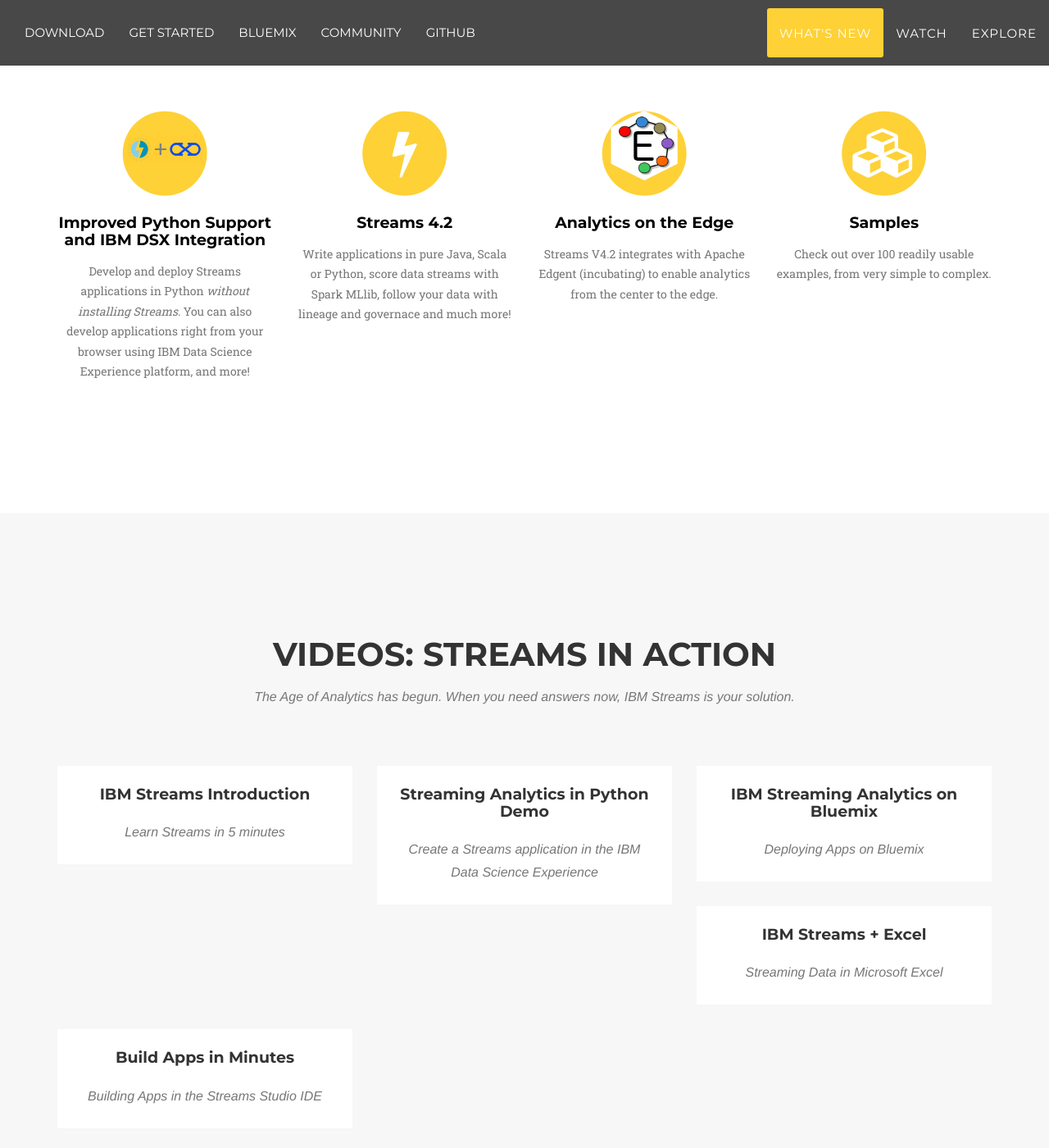
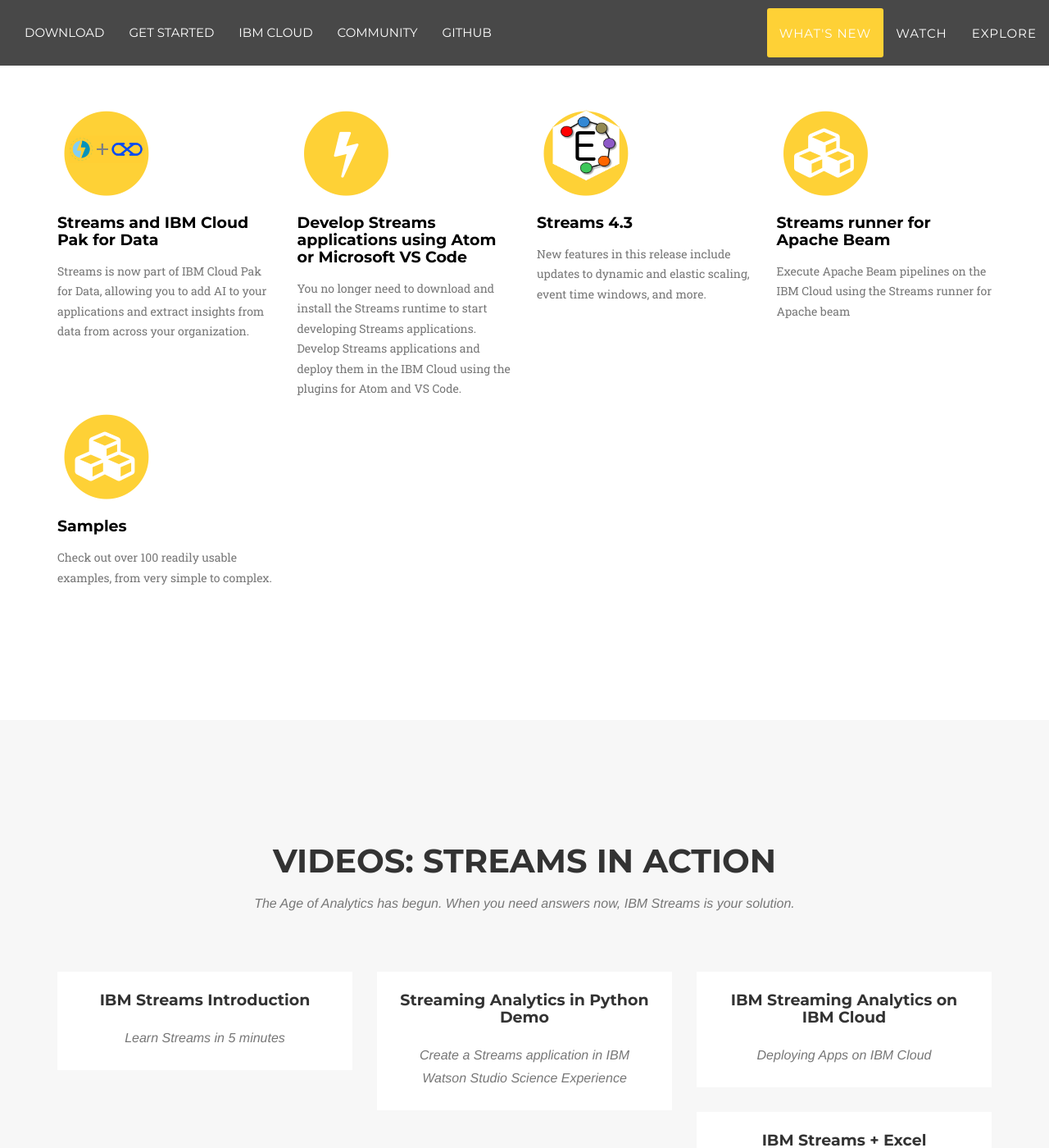
Before and after one commit to IBMStreams/IBMStreams.github.io, a Jekyll site: the page built from _posts/2014-07-14-project-3.markdown, in a window 1280 px wide and 1400 px high, scrolled down 817 px. Shown: the whole window at 82% size. Built offline with Jekyll 4.4.1, drawn with Linux system fonts in a browser that asks for light colours; nearby versions of some CDN libraries; some web fonts are replaced.

Commit message:
removed references to bluemix and data science experience to updated names

```diff
--- a/_includes/cloud.html
+++ b/_includes/cloud.html
@@ -14,11 +14,11 @@
                         <h2>Cloud</h2>
                         <hr class="star-primary">
                             <div class="resiliencyText">
-                                <h3>Streaming Analytics Service in IBM Bluemix&trade;</h3>
+                                <h3>Streaming Analytics Service in IBM Cloud</h3>
                                 <div >&nbsp;</div>
                                 <a href="https://developer.ibm.com/streamsdev/docs/streaming-analytics-now-available-bluemix/"><img src="../img/explore/catalog.jpg" id="cloudImg"></a>
-                                <p>Running and scaling real-time analytics just got easier with the introduction of IBM's Streaming Analytics <a href="https://www.ng.bluemix.net/docs/services/StreamingAnalytics/index.html">Bluemix</a> service. Simply develop your applications locally using IBM Streams and then deploy those applications in the cloud using IBM's Streaming Analytics service. <a href=" https://developer.ibm.com/streamsdev/docs/streaming-analytics-now-available-bluemix/">Sign up</a> to get 120 free node hours per month and use our <a href=" https://developer.ibm.com/streamsdev/docs/roadmap-for-streaming-analytics-service-on-bluemix/">Streaming Analytics roadmap</a> to get in the cloud fast.</p>
-                                <h3>Geospatial Analytics service in IBM Bluemix&trade;</h3>
+                                <p>Running and scaling real-time analytics just got easier with the introduction of IBM's Streaming Analytics <a href="https://cloud.ibm.com/docs/services/StreamingAnalytics?topic=StreamingAnalytics-gettingstarted">IBM Cloud</a> service. Simply develop your applications locally using IBM Streams and then deploy those applications in the cloud using IBM's Streaming Analytics service. <a href=" https://developer.ibm.com/streamsdev/docs/streaming-analytics-now-available-bluemix/">Sign up</a> to get 120 free node hours per month and use our <a href=" https://developer.ibm.com/streamsdev/docs/roadmap-for-streaming-analytics-service-on-bluemix/">Streaming Analytics roadmap</a> to get in the cloud fast.</p>
+                                <h3>Geospatial Analytics service in IBM Cloud</h3>
                                 <div >&nbsp;</div>
                                 <img src="../img/explore/cloudScreen.jpg" id="cloudImg">
                                 <p>The Internet of Things already connects billions of devices, with forecasts predicting steep growth rates in the coming years. Many of these devices, such as smartphones and connected vehicles, are mobile. Awareness of the location of on-the-move devices opens up exciting new application opportunities. Support for these new applications requires highly scalable services that can analyze high volumes of data in real time. <a href="https://www.ng.bluemix.net/docs/#services/geospatial/index.html">Get started on the cloud fast and for free here</a>.</p>
--- a/_includes/header.html
+++ b/_includes/header.html
@@ -13,7 +13,7 @@
                 <!--<a class="navbar-brand page-scroll navbar-secondary" href="#page-top">Home</a> -->
                 <a class="navbar-brand navbar-secondary" href="http://www.ibm.com/analytics/us/en/technology/stream-computing/">Download</a>
                 <a class="navbar-brand navbar-secondary" href="http://ibmstreams.github.io/streamsx.documentation/docs/4.3/qse-getting-started/">Get Started</a>
-                <a class="navbar-brand navbar-secondary" href="https://www.ng.bluemix.net/docs/services/StreamingAnalytics/index.html">Bluemix</a>
+                <a class="navbar-brand navbar-secondary" href="https://cloud.ibm.com/docs/services/StreamingAnalytics?topic=StreamingAnalytics-gettingstarted">IBM Cloud</a>
                 <a class="navbar-brand navbar-secondary" href="https://developer.ibm.com/streamsdev/">Community</a>
                 <a class="navbar-brand navbar-secondary" href="http://github.com/IBMStreams">GitHub</a>
             </div>
--- a/_includes/whatsNew.html
+++ b/_includes/whatsNew.html
@@ -7,31 +7,49 @@
                     <h3 class="section-subheading text-muted"></h3>
                 </div>
             </div>
-            <div class="row text-center">
-              <div class="col-lg-3">
-                  <span class="fa-stack fa-4x">
-                      <i class="fa fa-circle fa-stack-2x text-primary"></i>
-                      <a href="https://developer.ibm.com/streamsdev/2017/04/24/new-streaming-analytics-now-integrates-data-science-experience/" class="fa fa-stack-1x fa-inverse icon"><img src="/img/sa_dsx.png" width="77%"></a>
-                  </span>
-                  <h4 class="service-heading"><a href="https://developer.ibm.com/streamsdev/2017/04/24/new-streaming-analytics-now-integrates-data-science-experience/" class="blackLink">Improved Python Support and IBM DSX Integration<br></a></h4>
-                  <p class="text-muted">Develop and deploy Streams applications in Python <i>without installing Streams</i>. You can also develop applications right from your browser using IBM Data Science Experience platform, and more!</p>
-              </div>
+            <div class="row">
+                <!-- ICP4D -->
                 <div class="col-lg-3">
                     <span class="fa-stack fa-4x">
                         <i class="fa fa-circle fa-stack-2x text-primary"></i>
-                        <a href="https://developer.ibm.com/streamsdev/2016/09/23/whats-new-in-streams-v4-2/" class="fa fa-flash fa-stack-1x fa-inverse icon"></a>
+                        <a href="" class="fa fa-stack-1x fa-inverse icon">
+                            <img src="/img/sa_dsx.png" width="77%">
+                        </a>
                     </span>
-                    <h4 class="service-heading"><a href="https://developer.ibm.com/streamsdev/2016/09/23/whats-new-in-streams-v4-2/" class="blackLink">Streams 4.2<br></a></h4>
-                    <p class="text-muted">Write applications in pure Java, Scala or Python, score data streams with Spark MLlib, follow your data with lineage and governace and much more!</p>
+                    <h4 class="service-heading"><a href="" class="blackLink">Streams and IBM Cloud Pak for Data<br></a></h4>
+                    <p class="text-muted">Streams is now part of IBM Cloud Pak for Data, allowing you to add AI to your applications and extract insights from data from across your organization.</p>
                 </div>
+
+                <!-- Atom or VS Code -->
                 <div class="col-lg-3">
                     <span class="fa-stack fa-4x">
                         <i class="fa fa-circle fa-stack-2x text-primary"></i>
-                        <a href="http://edgent.incubator.apache.org" class="fa fa-stack-1x fa-inverse icon"><img src="/img/hexEdgent.png" width="80%"></a>
+                        <a href="https://developer.ibm.com/streamsdev/docs/develop-run-streams-applications-using-atom-visual-studio-code/" class="fa fa-flash fa-stack-1x fa-inverse icon"></a>
                     </span>
-                    <h4 class="service-heading"><a href="http://edgent.incubator.apache.org" class="blackLink">Analytics on the Edge<br></a></h4>
-                    <p class="text-muted">Streams V4.2 integrates with Apache Edgent (incubating) to enable analytics from the center to the edge.</p>
+                    <h4 class="service-heading"><a href="https://developer.ibm.com/streamsdev/docs/develop-run-streams-applications-using-atom-visual-studio-code/" class="blackLink">Develop Streams applications using Atom or Microsoft VS Code<br></a></h4>
+                    <p class="text-muted">You no longer need to download and install the Streams runtime to start developing Streams applications. Develop Streams applications and deploy them in the IBM Cloud using the plugins for Atom and VS Code.</p>
                 </div>
+
+                <div class="col-lg-3">
+                    <span class="fa-stack fa-4x">
+                        <i class="fa fa-circle fa-stack-2x text-primary"></i>
+                        <a href="https://developer.ibm.com/streamsdev/docs/streams-4-3-information/" class="fa fa-stack-1x fa-inverse icon"><img src="/img/hexEdgent.png" width="80%"></a>
+                    </span>
+                    <h4 class="service-heading"><a href="https://developer.ibm.com/streamsdev/docs/streams-4-3-information/" class="blackLink">Streams 4.3<br></a></h4>
+                    <p class="text-muted">New features in this release include updates to dynamic and elastic scaling, event time windows, and more.</p>
+                </div>
+
+                <div class="col-lg-3">
+                    <span class="fa-stack fa-4x">
+                        <i class="fa fa-circle fa-stack-2x text-primary"></i>
+                        <a href="http://ibmstreams.github.io/streamsx.documentation/docs/beamrunner/beamrunner-1-intro/" data-toggle="modal" class="fa fa-cubes fa-stack-1x fa-inverse icon"></a>
+                    </span>
+                    <h4 class="service-heading"><a href="http://ibmstreams.github.io/streamsx.documentation/docs/beamrunner/beamrunner-1-intro/" class="blackLink">Streams runner for Apache Beam<br></a></h4>
+                    <p class="text-muted">Execute Apache Beam pipelines on the IBM Cloud using the Streams runner for Apache beam</p>
+                </div>
+            </div>
+
+            <div class="row">
                 <div class="col-lg-3">
                     <span class="fa-stack fa-4x">
                         <i class="fa fa-circle fa-stack-2x text-primary"></i>
@@ -41,5 +59,6 @@
                     <p class="text-muted">Check out over 100 readily usable examples, from very simple to complex.</p>
                 </div>
             </div>
+
         </div>
     </section>
--- a/_posts/2014-07-14-project-3.markdown
+++ b/_posts/2014-07-14-project-3.markdown
@@ -1,6 +1,6 @@
 ---
-title: IBM Streaming Analytics on Bluemix
-subtitle: Deploying Apps on Bluemix
+title: IBM Streaming Analytics on IBM Cloud
+subtitle: Deploying Apps on IBM Cloud
 layout: default
 modal-id: 3
 date: 2014-07-18
@@ -10,5 +10,5 @@
 project-date: April 2017
 client: Start Bootstrap
 category: Web Development
-description: If you are new to Streams and/or to the Streaming Analytics service on Bluemix, this video is a great way to get started using the stock trades starter application. This is a simple application that analyzes stock quotes and computes the rolling average price for each company.
+description: If you are new to Streams and/or to the Streaming Analytics service on IBM Cloud, this video is a great way to get started using the stock trades starter application. This is a simple application that analyzes stock quotes and computes the rolling average price for each company.
 ---
--- a/_posts/2017-11-07-project-2.markdown
+++ b/_posts/2017-11-07-project-2.markdown
@@ -1,6 +1,6 @@
 ---
 title: Streaming Analytics in Python Demo
-subtitle: Create a Streams application in the IBM Data Science Experience
+subtitle: Create a Streams application in IBM Watson Studio Science Experience
 layout: default
 modal-id: 2
 date: 2017-11-07
@@ -8,5 +8,5 @@
 thumbnail: DSXVideoThumb.png
 alt: image-alt
 project-date: November 2017
-description:  In this video, you can see a Streams application analyzing data from IoT devices. The application is created in a Python notebook on the IBM Data Science Experience and executed in the Streaming Analytics service on the IBM Cloud. The results of the application are displayed on a map embedded in the notebook.  Try the notebook for yourself at https://ibm.biz/WeatherNotebook.
+description:  In this video, you can see a Streams application analyzing data from IoT devices. The application is created in a Python notebook on IBM Watson Studio and executed in the Streaming Analytics service on the IBM Cloud. The results of the application are displayed on a map embedded in the notebook.  Try the notebook for yourself at https://ibm.biz/WeatherNotebook.
 ---
```
